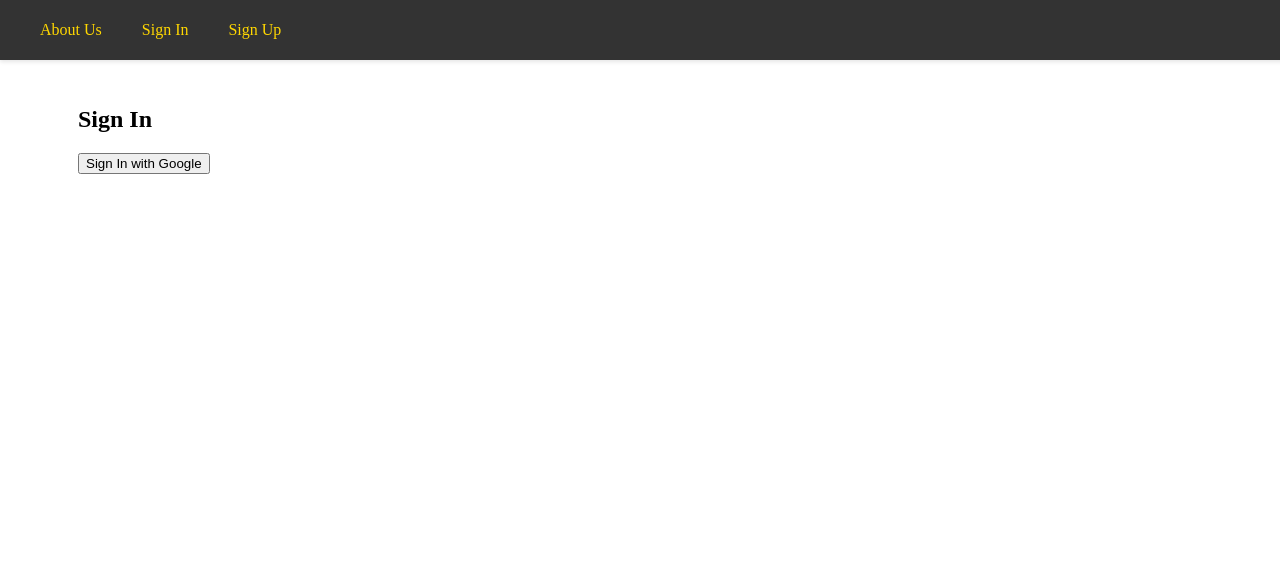
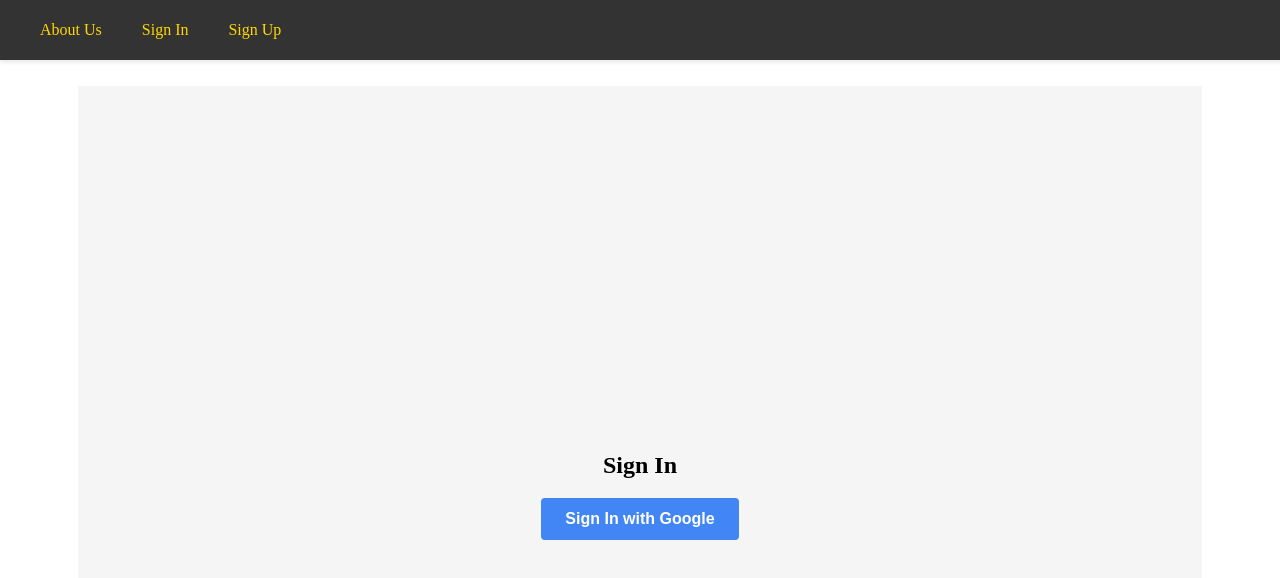
Before and after one commit to lucaSartore/MindMerge-FrontEnd, a Vue app: page /MindMergeApp/sign_in in a window 1280 px wide. Shown: the top 578 px of the page. Built offline with nearby package versions, Linux system fonts and the light colour scheme; no server answers.

Commit message:
button improved.

```diff
--- a/src/views/SignInView.vue
+++ b/src/views/SignInView.vue
@@ -4,18 +4,52 @@ import { ref } from 'vue';
 const errorMessage = ref('');
 
 const handleGoogleSignIn = () => {
+  window.location.href = '/auth/google'; // Reindirizza l'utente a Google per l'autenticazione
 };
 </script>
 
 <template>
   <div class="sign-in-view">
     <h2>Sign In</h2>
-    <button @click="handleGoogleSignIn">Sign In with Google</button>
+    <button class="google-sign-in-button" @click="handleGoogleSignIn">Sign In with Google</button>
     <p v-if="errorMessage">{{ errorMessage }}</p>
   </div>
 </template>
 
 <style scoped>
 .sign-in-view {
+  display: flex;
+  flex-direction: column;
+  align-items: center;
+  justify-content: center;
+  height: 100vh;
+  background-color: #f5f5f5;
+}
+
+.google-sign-in-button {
+  background-color: #4285f4; /* Google blue */
+  color: white;
+  border: none;
+  padding: 12px 24px;
+  font-size: 16px;
+  font-weight: bold;
+  border-radius: 4px;
+  cursor: pointer;
+  display: flex;
+  align-items: center;
+  justify-content: center;
+  transition: background-color 0.3s ease;
+}
+
+.google-sign-in-button:hover {
+  background-color: #357ae8;
+}
+
+.google-sign-in-button:active {
+  background-color: #3367d6;
+}
+
+.google-sign-in-button img {
+  margin-right: 8px;
 }
 </style>
```
